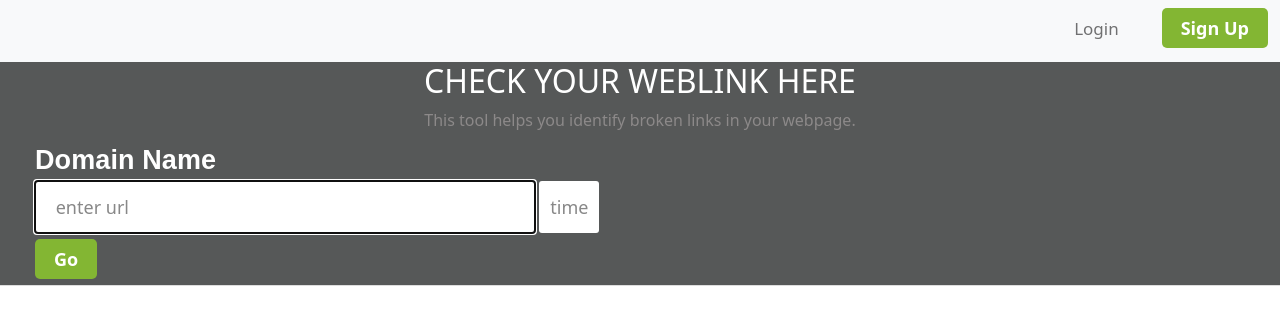
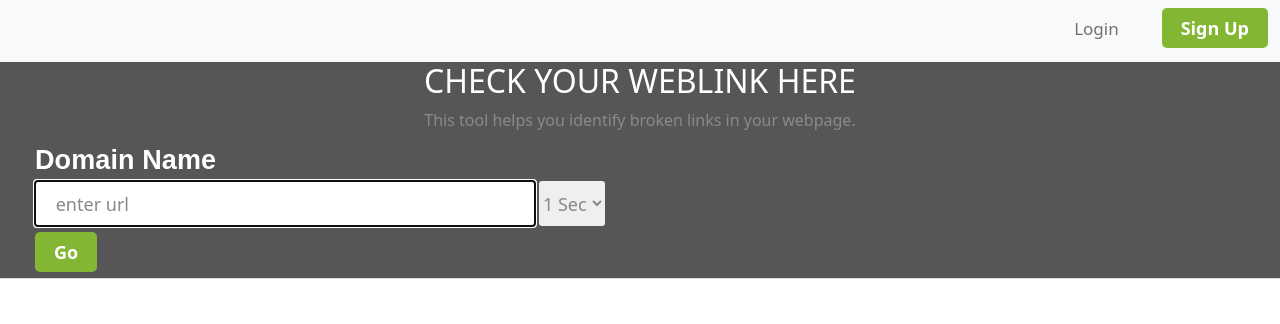
Before and after one commit to CharviVerma/test, a React (Create React App) app in the folder Frontend/url-test/: page / in a window 1280 px wide. Shown: the top 324 px of the page. Built offline with nearby package versions, Linux system fonts and the light colour scheme.

Commit message:
Dropdown

```diff
--- a/Frontend/url-test/src/Components/CheckUrl/index.js
+++ b/Frontend/url-test/src/Components/CheckUrl/index.js
@@ -11,8 +11,11 @@ const checkUrl = () => {
     <div class="enter">
     <input tabindex="1" type="text" value="    enter url"
     class="host_name" name="hostName" id="hostName" autofocus="" autocorrect="off" autocapitalize="none"></input>
-    <input tabindex="1" type="text" value="  time"
-    class="time" name="hostName" id="hostName" autofocus="" autocorrect="off" autocapitalize="none"></input>
+<select name="dog-names" class="time">
+    <option value="">1 Sec</option>
+  <option value="">1 Min</option>
+  <option value="">1 Hour</option>
+</select>
     </div>
     <button class="Signup btn btn-success"><a class="nav-link text-white p-0"  href="#">Go</a></button>
     </div>
--- a/Frontend/url-test/src/Components/CheckUrl/style.scss
+++ b/Frontend/url-test/src/Components/CheckUrl/style.scss
@@ -4,7 +4,7 @@
     padding: 0;
     width: 100%;
     height: auto;
-    background: none repeat scroll 0 0 rgb(86, 88, 88);
+    background: none repeat scroll 0 0 rgb(86, 86, 88);
     border-bottom: 1px solid rgb(221, 221, 221);
 }
 
@@ -47,7 +47,7 @@ p{
         color: #888;
         font-size: 18px;
         font-weight: 300;
-        height: 52px;
+        height: 45px;
         margin-bottom: 6px;
         margin-top: 6px;
         text-align: left;
@@ -61,12 +61,12 @@ p{
         color: #888;
         font-size: 18px;
         font-weight: 300;
-        height: 52px;
+        height: 45px;
         margin-bottom: 6px;
         margin-top: 6px;
         text-align: left;
         margin-left: 4px;
-        width: 60px;
+        width: 66px;
         border-radius: 3px;
         border: none;
     }
--- /dev/null
+++ b/Frontend/url-test/src/Components/Table/index.js
@@ -0,0 +1,10 @@
+import "./style.scss";
+import React  from 'react';
+const table = () => {
+
+  return <div>
+
+</div>
+};
+
+export default table;
--- a/Frontend/url-test/src/pages/Home/index.js
+++ b/Frontend/url-test/src/pages/Home/index.js
@@ -2,12 +2,14 @@ import "./style.scss";
 import React from "react";
 import Header from "../../Components/Header/index.js"
 import CheckUrl from "../../Components/CheckUrl/index.js"
+import Table from "../../Components/Table/index.js"
 
 const Home = () => {
     return (
     <div>
     <Header />
     <CheckUrl />
+    <Table />
 
 </div>
     )
```
Also changed, not shown: Frontend/url-test/src/Components/Table/style.scss (added).
